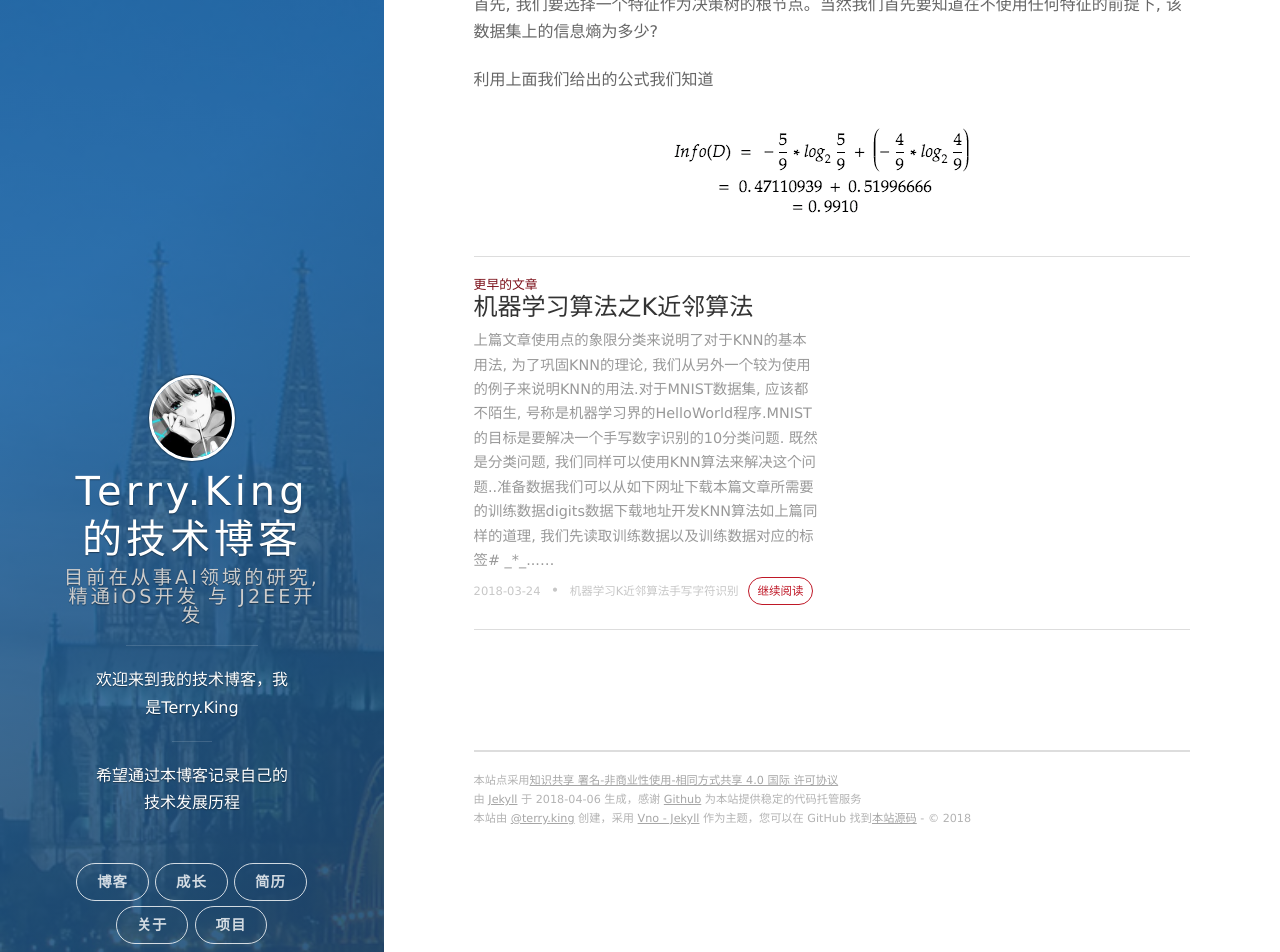
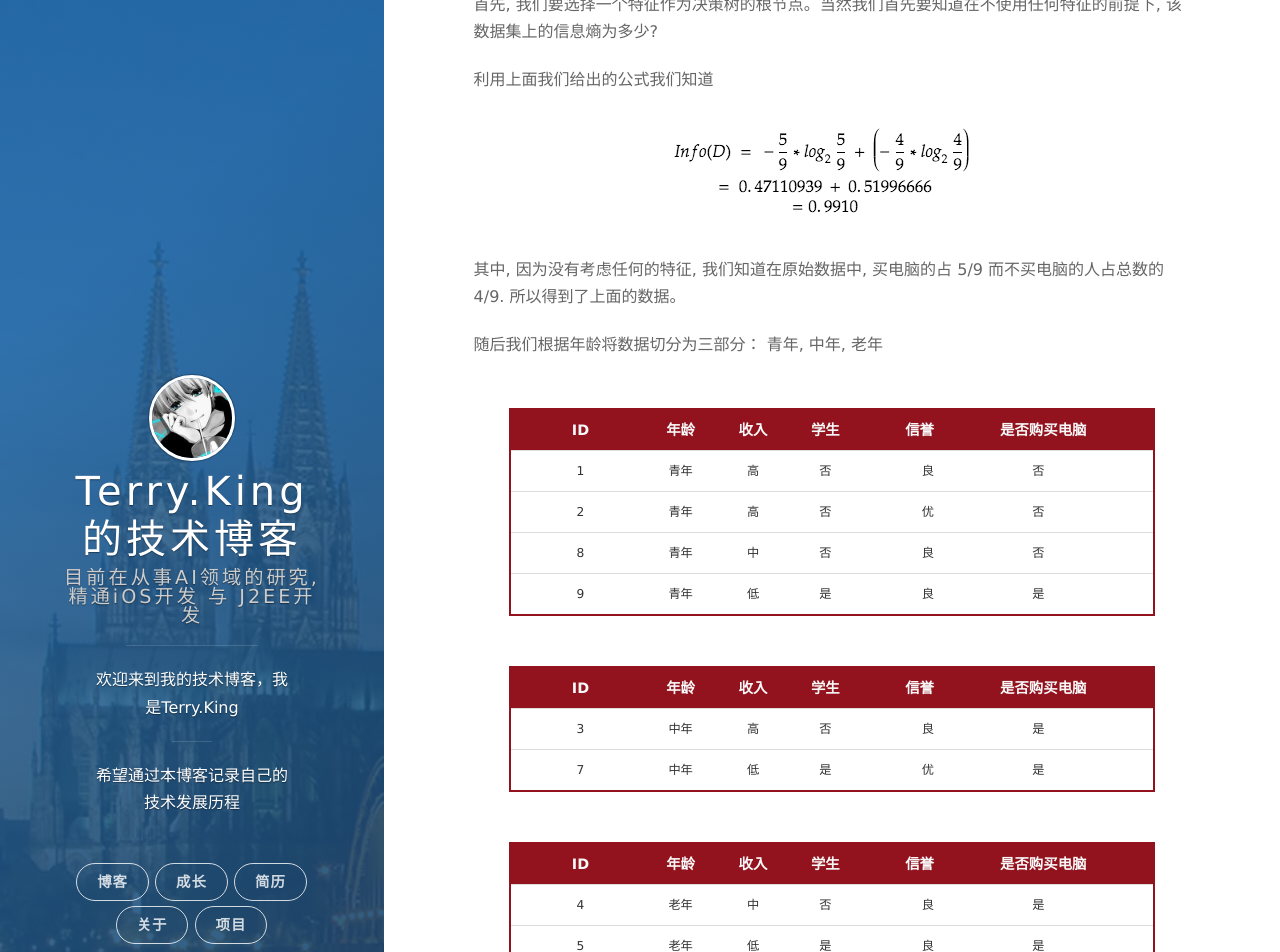
Before and after one commit to terryKing1992/terryKing1992.github.io, a Jekyll site: the page built from _posts/2018-04-06-machine-learning-decision-tree-algorithm.md, in a window 1280 px wide and 1400 px high, scrolled down 1554 px. Shown: the top 952 px of the window. Built offline with Jekyll 4.4.1, drawn with Linux system fonts in a browser that asks for light colours; nearby versions of some CDN libraries; comment, search, counter and statistics services are not loaded; some of the changed text lies outside the part shown.

Commit message:
增加一个年龄特征的信息增益计算方法

````diff
--- a/_posts/2018-04-06-machine-learning-decision-tree-algorithm.md
+++ b/_posts/2018-04-06-machine-learning-decision-tree-algorithm.md
@@ -51,3 +51,31 @@
 利用上面我们给出的公式我们知道
 
 ![原始数据的信息熵](/assets/images/2018-04-05-machine-learning-info-d.png)
+
+其中, 因为没有考虑任何的特征, 我们知道在原始数据中, 买电脑的占 5/9 而不买电脑的人占总数的 4/9. 所以得到了上面的数据。
+
+随后我们根据年龄将数据切分为三部分： 青年, 中年, 老年
+
+| ID  |年龄    | 收入  | 学生 | 信誉| 是否购买电脑  |
+| -   |-----  | ----  | ----| -: | :----: |
+| 1   |青年    | 高    | 否  | 良  |  否  |
+| 2   |青年    | 高    | 否  | 优  |  否  |
+| 8   |青年    | 中    | 否  | 良  |  否  |
+| 9   |青年    | 低    | 是  | 良  |  是  |
+
+| ID  |年龄    | 收入  | 学生 | 信誉| 是否购买电脑  |
+| -   |-----  | ----  | ----| -: | :----: |
+| 3   |中年    | 高    | 否  | 良  |  是  |
+| 7   |中年    | 低    | 是  | 优  |  是  |
+
+| ID  |年龄    | 收入  | 学生 | 信誉| 是否购买电脑  |
+| -   |-----  | ----  | ----| -: | :----: |
+| 4   |老年    | 中    | 否  | 良  |  是  |
+| 5   |老年    | 低    | 是  | 良  |  是  |
+| 6   |老年    | 低    | 是  | 优  |  否  |
+
+同样, 我们依据上面的公式可以有如下推理过程:
+
+![以年龄来分类计算得出的信息熵](/assets/images/2018-04-05-machine-learning-info-a.png)
+
+这样我们就知道了年龄这个特征的信息增益为: ```0.33```
````
